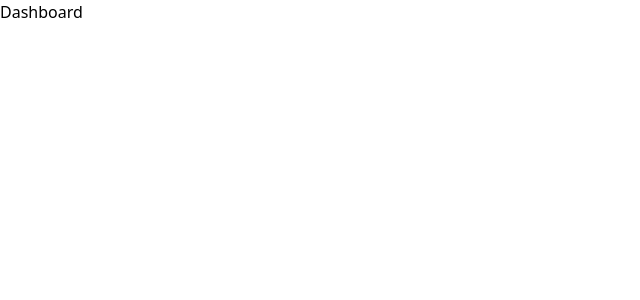
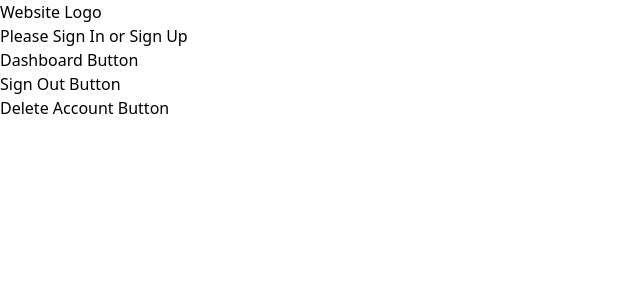
Before and after one commit to LimWeiJen/revised, a Next.js app in the folder client/: page /dashboard in a window 1280 px wide. Shown: the top 300 px of the page, without its empty margins (0-640 px from the left). Built offline with nearby package versions, Linux system fonts and the light colour scheme.

Commit message:
feat:Added delete card

```diff
--- a/client/components/EmbedCard.tsx
+++ b/client/components/EmbedCard.tsx
@@ -1,7 +1,12 @@
 import React from 'react'
+import { CardInterface } from '../interfaces'
 
-const EmbedCard = () => {
-	return <div>EmbedCards</div>
+const EmbedCard = ({card}: {card: CardInterface}) => {
+	return <div>
+		<div>{card.question}</div>
+		<div>{card.answer}</div>
+		<div>{card.box}</div>
+	</div>
 }
 
 export default EmbedCard
--- a/client/components/Flashcard.tsx
+++ b/client/components/Flashcard.tsx
@@ -44,6 +44,7 @@ const FlashCard = () => {
 	return <div>{context?.currCard ? <div id='card'>
 		<input id='question' type='text' disabled={!isEditing} onChange={(e) => setQuestion(e.target.value)} value={question || context?.currCard?.question!} />
 		<input id='answer' type='text' placeholder={isEditing ? context.currCard.answer: ''} onKeyDown={(e) => handleKeyDown(e)} onChange={(e) => setAnswer(e.target.value)} />
+		{isEditing ? <button id='delete-button' onClick={context.deleteCard}>Delete Button</button> : null}
 		{isEditing ?
 		<button id='save-button' onClick={save}>Save Button</button> :
 		<button id='edit-button' onClick={() => setIsEditing(!isEditing)}>{isEditing ? 'Cancel Editing' : 'Edit Button'}</button>}
--- a/client/components/Navbar.tsx
+++ b/client/components/Navbar.tsx
@@ -6,11 +6,11 @@ const Navbar = () => {
 	const context = useContext(GlobalContext);
 
 	return <div>
-		<div id='home-button'>Website Logo</div>
+		<Link href='/'><h1 id='home-button'>Website Logo</h1></Link>
 		<div id='name-display'>{context?.username ? `Welcome Back, ${context.username}` : 'Please Sign In or Sign Up'}</div>
-		<Link href='/dashboard' id='dashboard'>Dashboard Button</Link>
+		<Link href='/dashboard'><h1 id='dashboard'>Dashboard Button</h1></Link>
 		<button id='sign-out-button' onClick={context?.signOut}>Sign Out Button</button>
-		<div id='delete-account-button'>Delete Account Button</div>
+		<div id='delete-account-button' onClick={context?.deleteAccount}>Delete Account Button</div>
 	</div>
 }
 
--- a/client/context/index.tsx
+++ b/client/context/index.tsx
@@ -90,8 +90,6 @@ const GlobalProvider = ({ children }: any) => {
 		await signIn(localStorage.getItem('username')!, localStorage.getItem('password')!)
 	}
 
-	const getAllCards = (): Array<CardInterface> => {return []}
-
 	const updateCard = async (newCard: CardInterface) => {
 		for (let i = 0; i < cards.length; i++) {
 			if (cards[i]._id === JSON.parse(JSON.stringify(currCard))._id) {
@@ -102,6 +100,13 @@ const GlobalProvider = ({ children }: any) => {
 				return;
 			}
 		}
+	}
+
+	const deleteCard = async () => {
+		let newCards = [...cards].filter(card => card._id !== currCard?._id)
+		await client.patch(localStorage.getItem('id')!).set({cards: newCards}).commit();
+		await signIn(localStorage.getItem('username')!, localStorage.getItem('password')!);
+		location.reload();
 	}
 
 	return <GlobalContext.Provider value={{
@@ -122,7 +127,7 @@ const GlobalProvider = ({ children }: any) => {
 		signOut,
 		deleteAccount,
 		createEmptyCard,
-		getAllCards,
+		deleteCard,
 		updateCard
 	}}>{children}</GlobalContext.Provider>
 }
--- a/client/interfaces/index.tsx
+++ b/client/interfaces/index.tsx
@@ -18,7 +18,7 @@ export interface ContextInterface {
 	signOut: () => void,
 	deleteAccount: () => void,
 	createEmptyCard: () => void,
-	getAllCards: () => Array<CardInterface>,
+	deleteCard: () => void,
 	updateCard: (newCard: CardInterface) => void
 }
 
--- a/client/pages/dashboard.tsx
+++ b/client/pages/dashboard.tsx
@@ -1,7 +1,19 @@
-import React from 'react'
+import React, { useContext, useEffect } from 'react'
+import EmbedCard from '../components/EmbedCard';
+import Navbar from '../components/Navbar';
+import { GlobalContext } from '../context'
 
 const Dashboard = () => {
-	return <div>Dashboard</div>
+	const context = useContext(GlobalContext);
+
+	return <div>
+		<Navbar />
+		<div id='cards'>
+			{context?.cards.map((card, index) => <div key={index}>
+				<EmbedCard card={card} />
+			</div>)}
+		</div>
+	</div>
 }
 
 export default Dashboard
```
Also changed, not shown: 1 other file (tests, documents, lock files or other folders).
